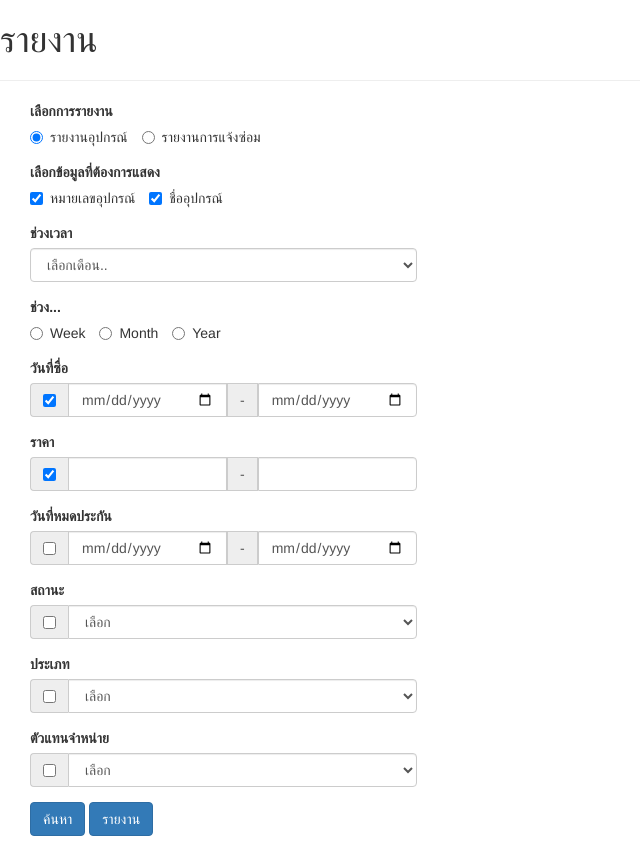
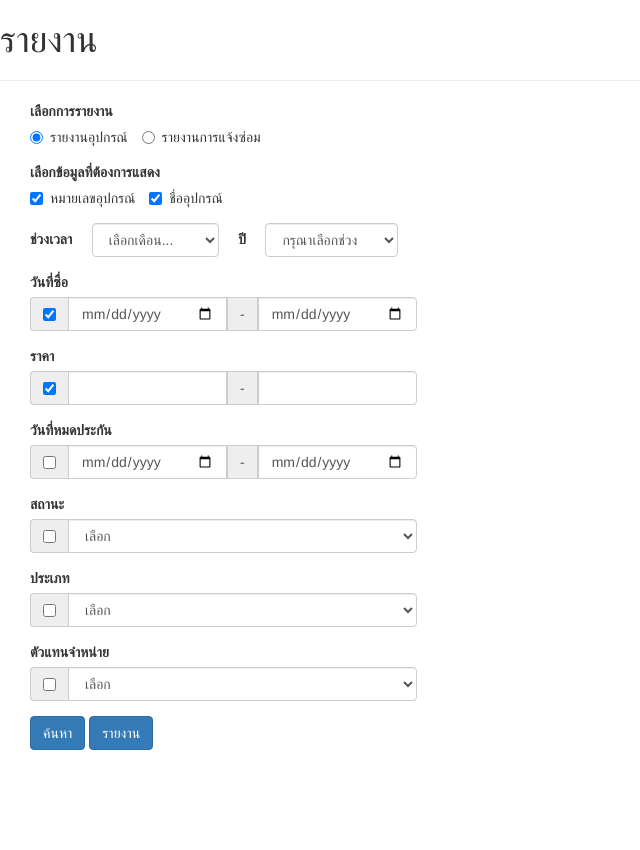
Before and after one commit to newtlex/AssetFinal, a PHP site: page /assetfinal/view-report.php in a window 1280 px wide. Shown: the whole page, without its empty margins (0-640 px from the left). After the commit the page ends 750 px from the top, so only its background shows below. Run offline with PHP 8.4, Linux system fonts and the light colour scheme; data that the repository does not hold is empty.

Commit message:
view report2

```diff
--- a/view-report.php
+++ b/view-report.php
@@ -37,10 +37,14 @@
           </label>
         </div>
         <div class="form-group">
+          <div class="form-inline">
+            <div class="form-group">
               <label>ช่วงเวลา</label>
+              &nbsp;
+              &nbsp;
               <select class="form-control" name="">
                 <option value="0">
-              เลือกเดือน..
+                  เลือกเดือน...&nbsp;&nbsp;&nbsp;&nbsp;
                 </option>
                 <option value="1">
                   1
@@ -80,17 +84,28 @@
                 </option>
               </select>
             </div>
-        <label>ช่วง...</label>
+            &nbsp;
+            &nbsp;
             <div class="form-group">
-          <label class="radio-inline">
-            <input type="radio" name="Week" value="1"> Week
-          </label>
-          <label class="radio-inline">
-            <input type="radio" name="Month" value="2"> Month
-          </label>
-          <label class="radio-inline">
-            <input type="radio" name="Year" value="2"> Year
-          </label>
+              <label>ปี</label>
+              &nbsp;
+              &nbsp;
+              <select class="form-control" name="">
+                <option value="0">
+                  กรุณาเลือกช่วง&nbsp;&nbsp;&nbsp;
+                </option>
+                <option value="">
+                  Week
+                </option>
+                <option value="">
+                  Month
+                </option>
+                <option value="">
+                  Year
+                </option>
+              </select>
+            </div>
+          </div>
         </div>
         <div class="form-group">
           <label>วันที่ซื่อ</label>
```
Lines whose indentation alone changed are shown as unchanged.
